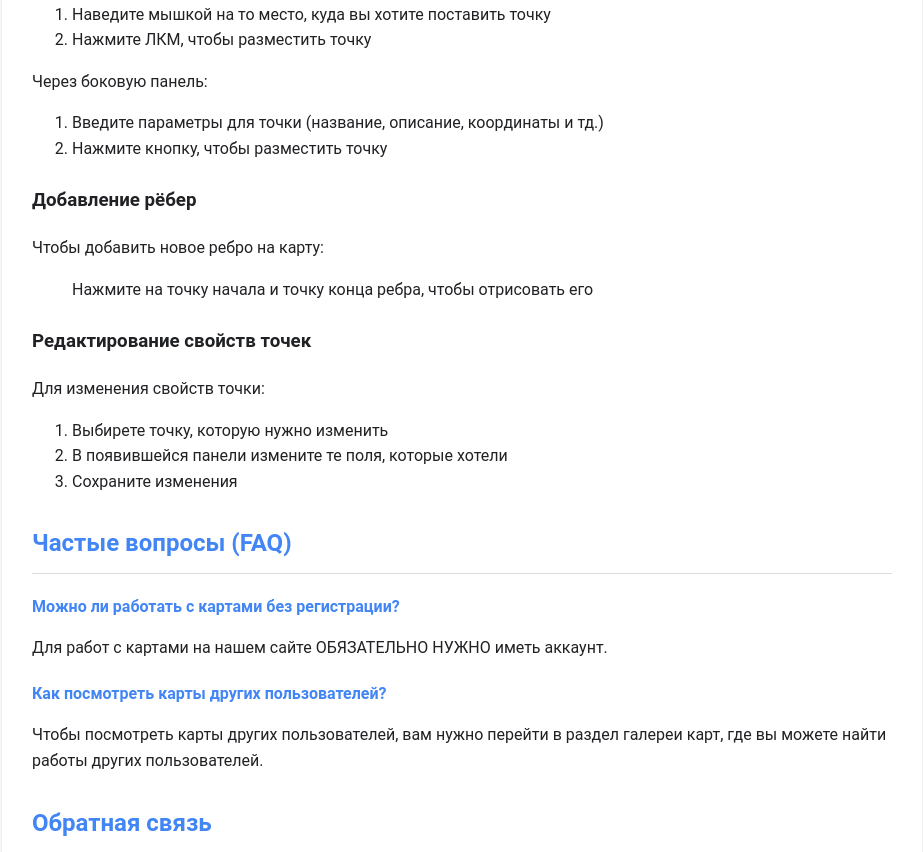
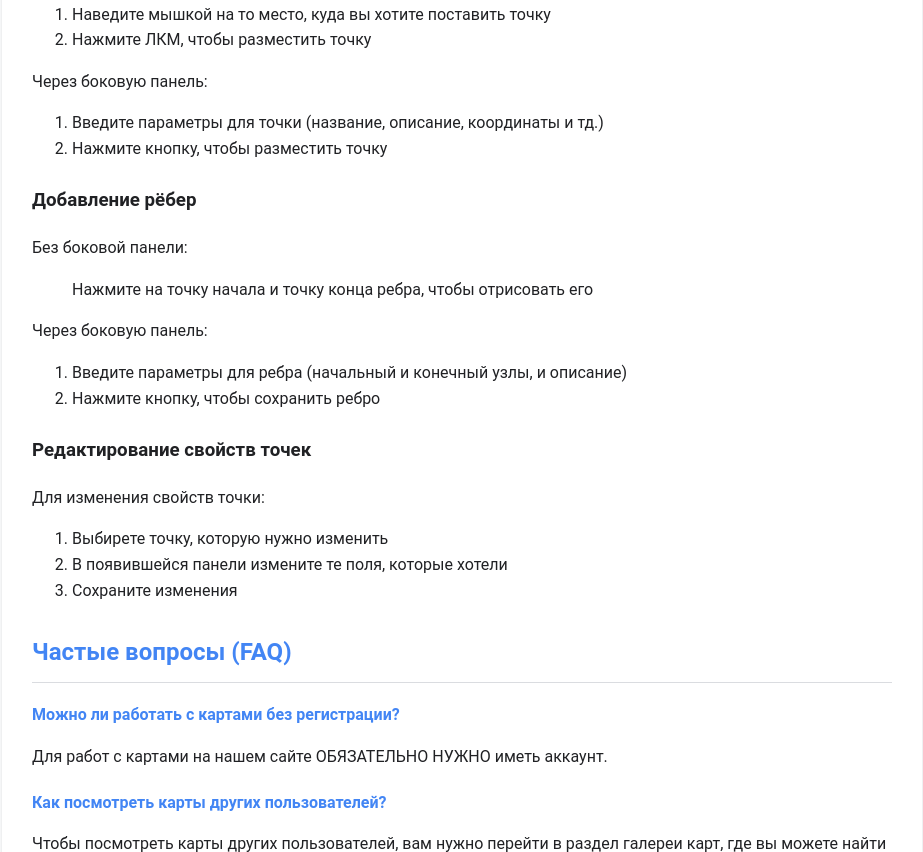
Before and after one commit to legSeor29/Mappu, a Django app: template MainApp/templates/help.html in a window 1280 px wide. Shown: the part 949-1801 px from the top of the page, without its empty margins (318-1241 px from the left). Run offline with Django 5.2, Linux system fonts and the light colour scheme; the template is opened without the code that fills it, so the values that code supplies are empty.

Commit message:
Edit help.html

```diff
--- a/MainApp/templates/help.html
+++ b/MainApp/templates/help.html
@@ -251,17 +251,18 @@
                     <li>Нажмите кнопку, чтобы разместить точку</li>
 
                 </ol>
-
-
 <h3>Добавление рёбер</h3>
-                <p>Чтобы добавить новое ребро на карту:</p>
-
+<p>Без боковой панели:</p>
                 <ol>
                     Нажмите на точку начала и точку конца ребра, чтобы отрисовать его
 
                 </ol>
+<p>Через боковую панель:</p>
+                <ol>
+                    <li>Введите параметры для ребра (начальный и конечный узлы, и описание)</li>
+                    <li>Нажмите кнопку, чтобы сохранить ребро </li>
 
-
+                </ol>
                 <h3>Редактирование свойств точек</h3>
                 <p>Для изменения свойств точки:</p>
                 <ol>
```
